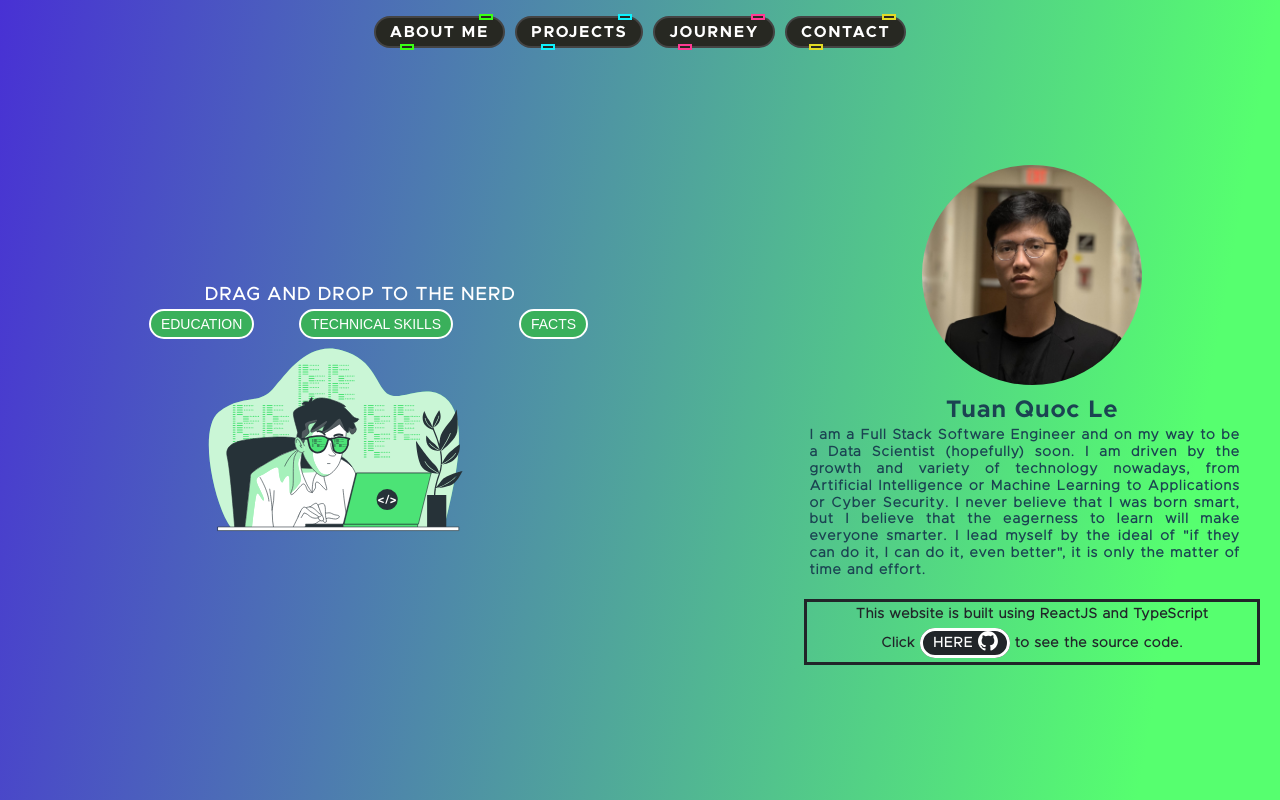
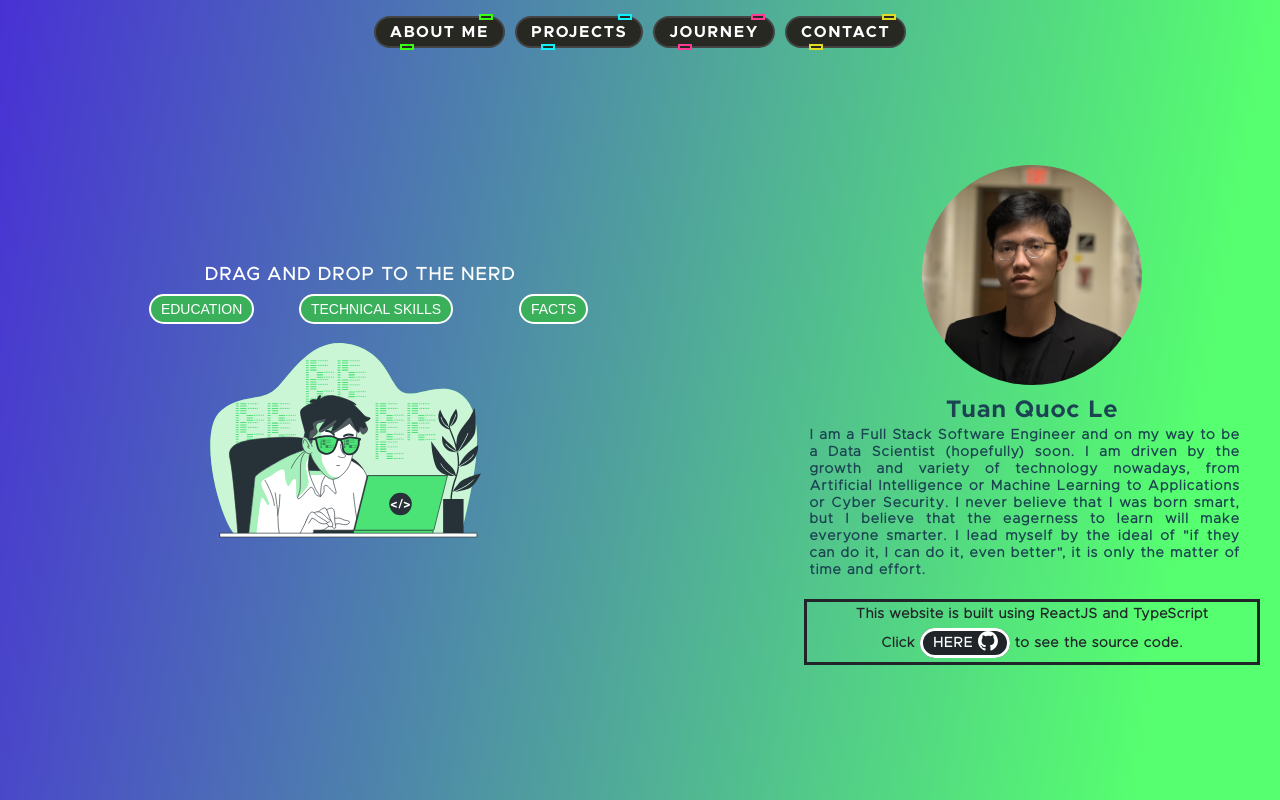
Before and after one commit to hudsonletuan/portfolio, a React (Create React App) app: page / in a window 1280 px wide. Built offline with nearby package versions, Linux system fonts and the light colour scheme.

Commit message:
fix dnd relocation issue

```diff
--- a/src/About.css
+++ b/src/About.css
@@ -212,23 +212,21 @@
 
 @media screen and (max-width: 1300px), (max-height: 700px) {
     .codingImageBox {
-        width: 350px;
-        height: 250px;
+        width: 370px;
+        height: 270px;
     }
     .codingImage {
-        background-size: auto 300px;
-        background-position-y: -50px;
-        width: 350px;
-        height: 250px;
+        background-size: auto 320px;
+        background-position-y: -60px;
+        width: 370px;
+        height: 270px;
     }
     .instruction {
         font-size: 18px !important;
-        margin-bottom: -20px;
         margin-top: 20px;
     }
     .element {
         font-size: 14px !important;
-        margin-top: 15px;
     }
     .answer {
         font-size: 14px !important;
```
